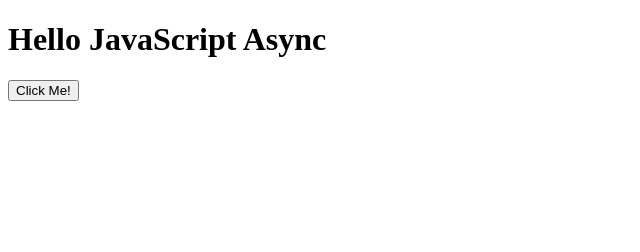
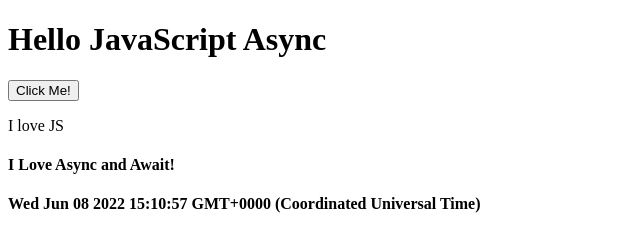
Before and after one commit to Jacobkyalo/Javascript, a plain HTML site: page JS Async/index.html in a window 1280 px wide. Shown: the whole page, without its empty margins (0-640 px from the left). Drawn offline with Linux system fonts and the light colour scheme.

Commit message:
js async and await

```diff
--- a/JS Async/app.js
+++ b/JS Async/app.js
@@ -27,8 +27,37 @@ let promise1 = new Promise((req, res) => {
   setTimeout(() => req("I love JS"), 2000);
 });
 promise1.then((value) => {
-  document.getElementById("democ").innerHTML = value;
+  document.getElementById("demo").innerHTML = value;
   (error) => {
     console.log(error);
   };
 });
+
+//Async-await
+
+(async function myName2() {
+  return "Hello Jack";
+})().then(
+  function (value) {
+    console.log(value);
+  },
+  function (err) {
+    console.log(err);
+  }
+);
+
+//async and DOM
+(async function iLoveAsync() {
+  let newPromise = new Promise((req, res) => {
+    req("I Love Async and Await!");
+  });
+  document.getElementById("head").innerHTML = await newPromise;
+})();
+
+(async function iLoveDate() {
+  let date = new Promise((req, res) => {
+    req(new Date());
+    res("error");
+  });
+  document.getElementById("head2").innerHTML = await date;
+})();
--- a/JS Async/index.html
+++ b/JS Async/index.html
@@ -10,7 +10,8 @@
     <h1>Hello JavaScript Async</h1>
     <button type="button" id="btn">Click Me!</button>
     <p id="demo"></p>
-
+    <h4 id="head"></h4>
+    <h4 id="head2"></h4>
     <script src="./app.js"></script>
   </body>
 </html>
```
